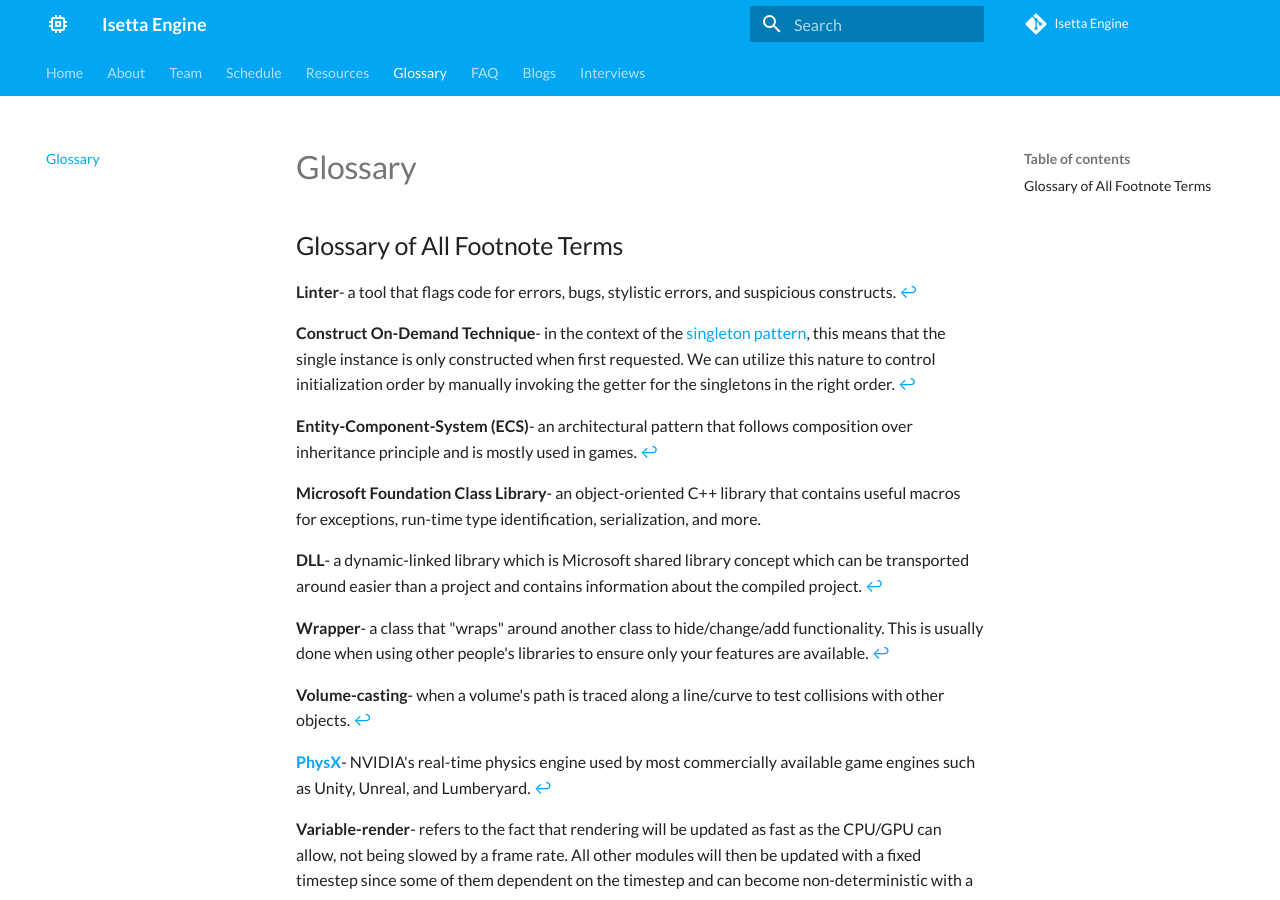
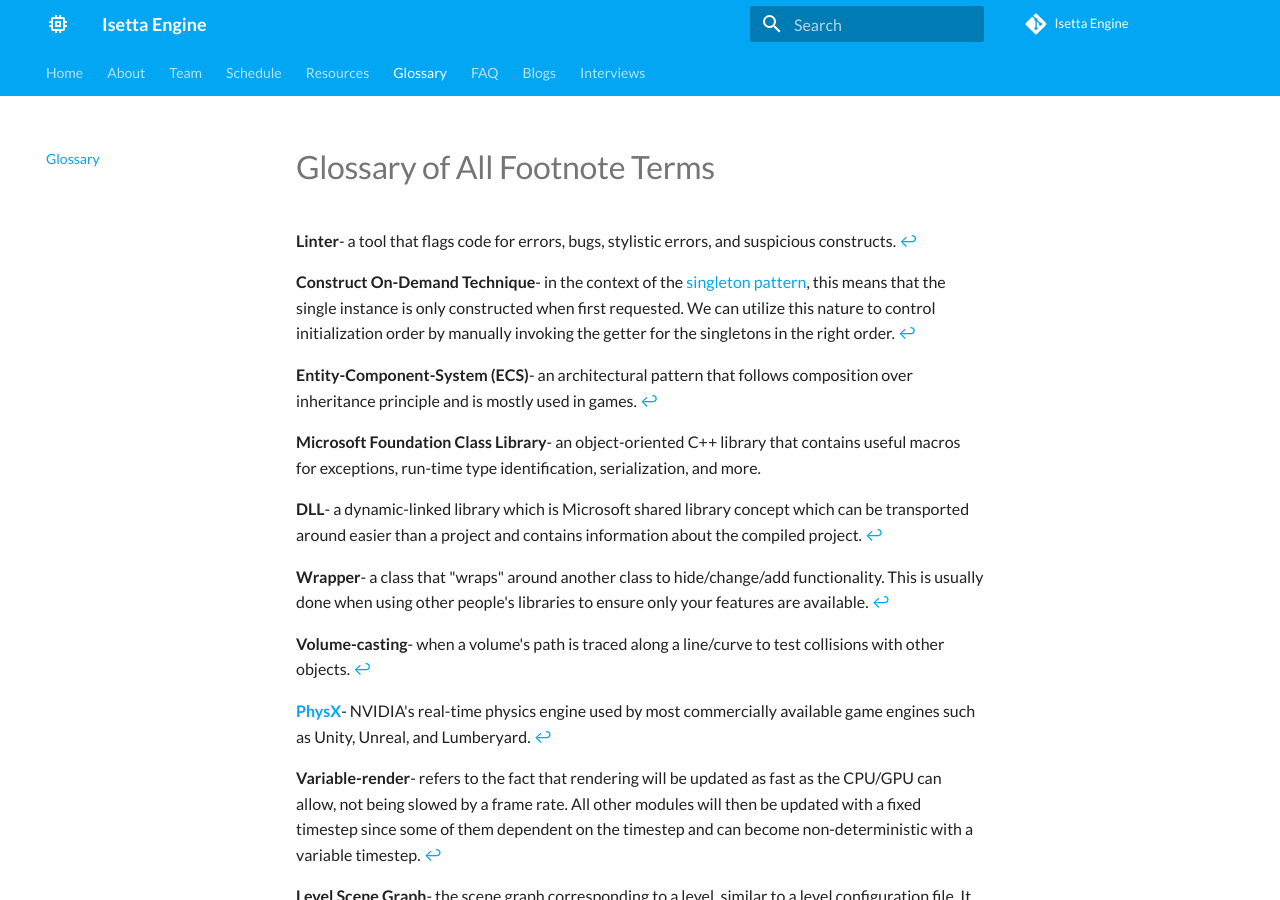
Before and after one commit to Isetta-Team/Isetta-Website-Raw, an MkDocs documentation site: the page built from docs/glossary.md, in a window 1280 px wide and 900 px high. Built offline with MkDocs 1.6.1 and Material for MkDocs 9.7.7, drawn with Linux system fonts in a browser that asks for light colours; comment, search, counter and statistics services are not loaded.

```diff
--- a/docs/glossary.md
+++ b/docs/glossary.md
@@ -1,4 +1,4 @@
-## Glossary of All Footnote Terms
+# Glossary of All Footnote Terms
 
 <!--
 Whenever you are going to footnote something, look in here and copy over the definition so we can keep it consistent throughout the blogs/interviews.
```
Also changed, not shown: docs/resources.md (+3 -0 lines), docs/images/blogs/week-5/freelist_1_new.png (added), docs/images/blogs/week-5/freelist_2_alloc_p1.png (added), docs/images/blogs/week-5/freelist_3_alloc_p2.png (added), docs/images/blogs/week-5/freelist_4_free_p1.png (added), docs/images/blogs/week-5/freelist_5_alloc_p3.png (added), docs/images/blogs/week-5/freelist_6_free_p2.png (added), docs/images/blogs/week-5/freelist_7_free_p2_merge.png (added), docs/images/blogs/week-5/memory_layout_week_2.png (added).
